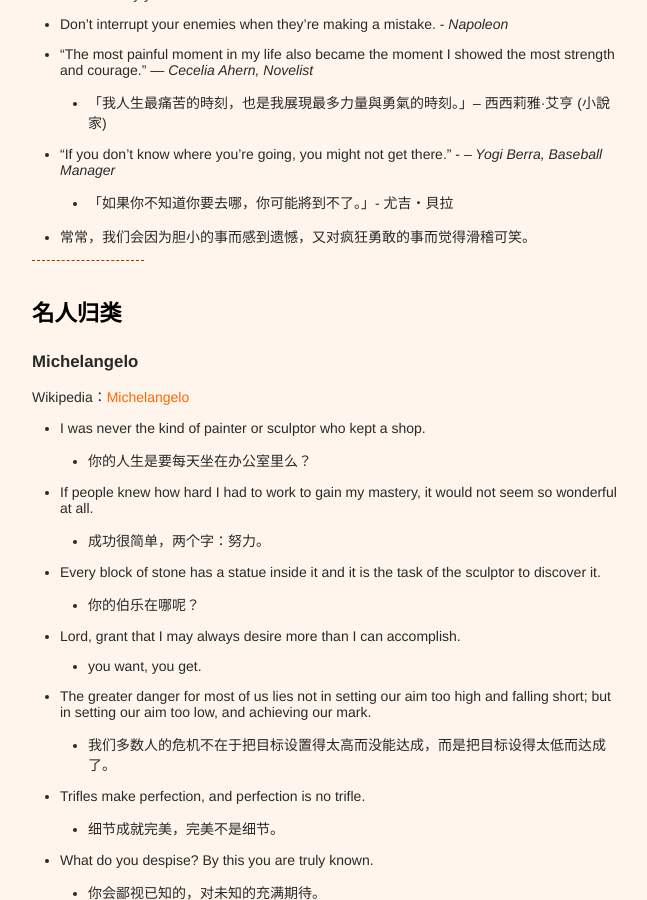
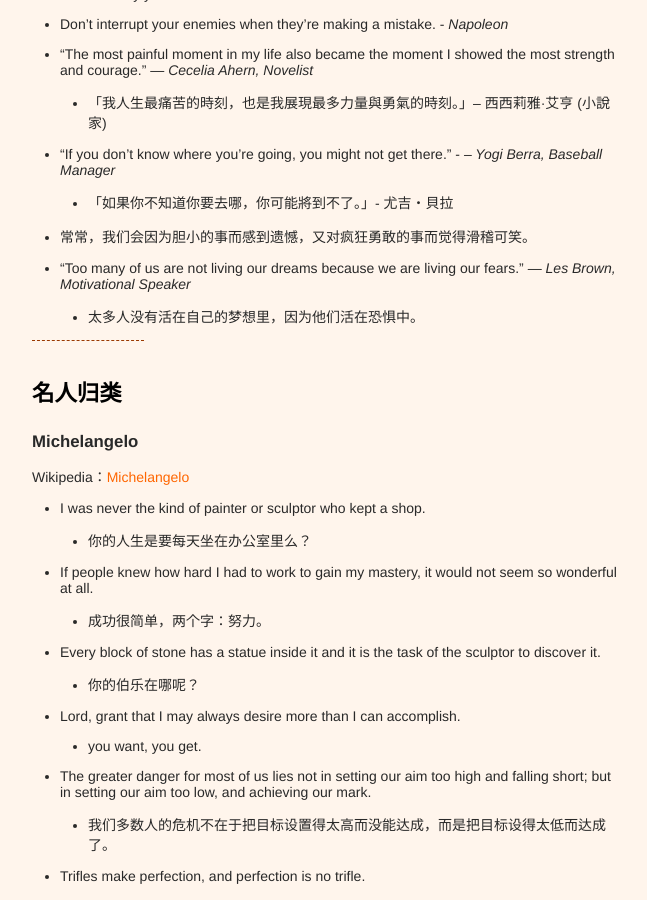
Before and after one commit to xianyuxmu/xianyuxmu.github.io, a Jekyll site: the page built from _posts/2017-06-17-chicken-soup.md, in a window 1280 px wide and 900 px high, scrolled down 2115 px. Shown: the whole window, without its empty margins (314-961 px from the left). Built offline with Jekyll 4.4.1, drawn with Linux system fonts in a browser that asks for light colours; comment, search, counter and statistics services are not loaded.

Commit message:
Chicken Soup today

```diff
--- a/_posts/2017-06-17-chicken-soup.md
+++ b/_posts/2017-06-17-chicken-soup.md
@@ -65,6 +65,8 @@
 - “If you don’t know where you’re going, you might not get there.” - *– Yogi Berra, Baseball Manager*
 	- 「如果你不知道你要去哪，你可能將到不了。」- 尤吉‧貝拉
 - 常常，我们会因为胆小的事而感到遗憾，又对疯狂勇敢的事而觉得滑稽可笑。
+- “Too many of us are not living our dreams because we are living our fears.” *— Les Brown, Motivational Speaker*
+	- 太多人没有活在自己的梦想里，因为他们活在恐惧中。
 
 
 
```
